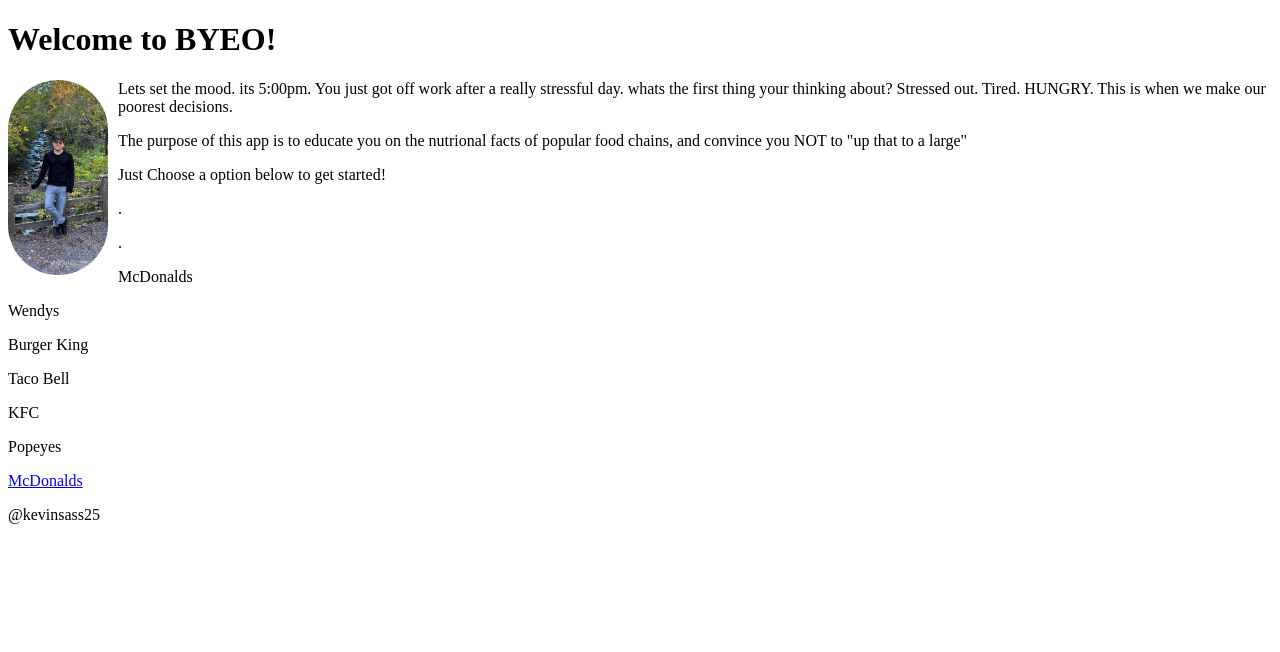
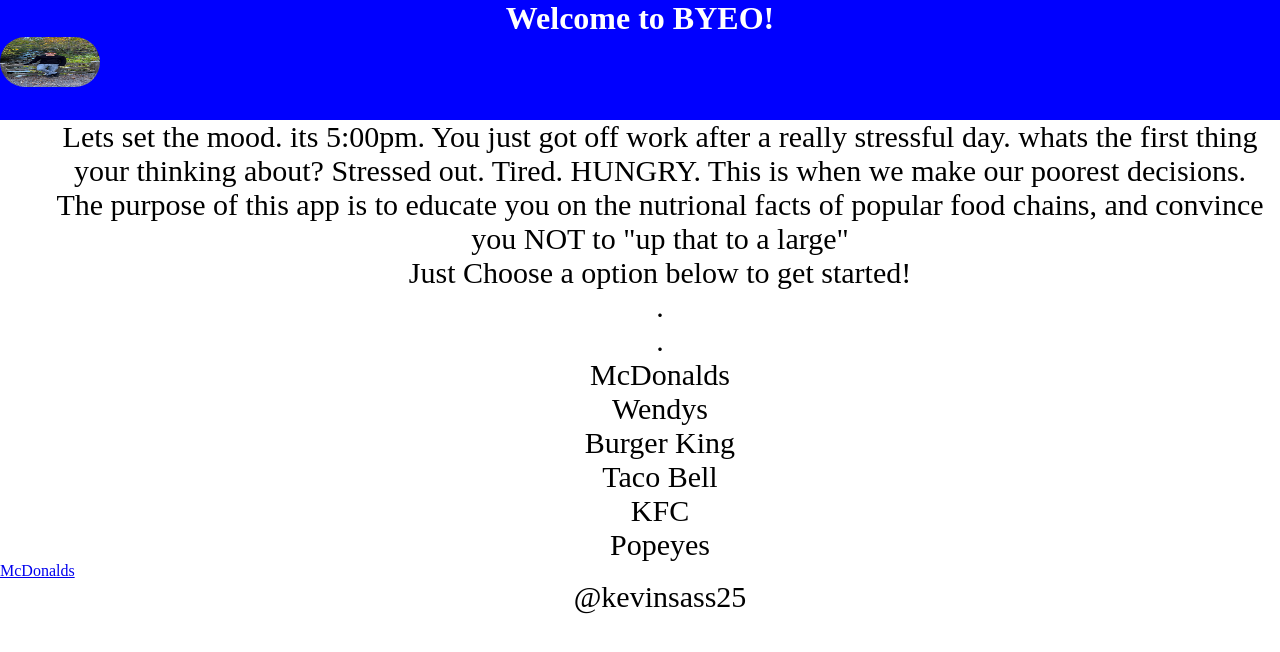
Before and after one commit to ik3vin91/BYEO, a plain HTML site: page index.html in a window 1280 px wide. Drawn offline with Linux system fonts and the light colour scheme.

Commit message:
added css

```diff
--- /dev/null
+++ b/assets/style.css
@@ -0,0 +1,36 @@
+* {
+    margin: 0;
+    padding: 0;
+   }
+
+   header,
+   footer {
+    width: 100%;
+    height: 120px;
+    background-color: blue;
+    color: white;
+   }
+
+   h1,
+   h2 {
+    text-align: center;
+   }
+
+   img {
+    display: block;
+    height: 50px;
+    width: 50px;
+    margin-left: auto;
+    margin-right: auto;
+   }
+
+   ul {
+
+   }
+
+   p {
+    padding-left: 40px;
+    font-size: 20px;
+    text-align: center;
+    font-size: 30px;
+   }
--- a/index.html
+++ b/index.html
@@ -1,6 +1,7 @@
 <!DOCTYPE html>
 <html lang="En">
     <Head>
+        <link rel="stylesheet" href="./assets/style.css">
             <title>Before You Eat Out!</title>
             <style>
                 img {
@@ -13,9 +14,7 @@
                 p.title {
                     font-weight: bold ;
                 }
-                <h1 {
-                    float: right;
-                }
+
             </style>
     </Head>
     <body>
```
